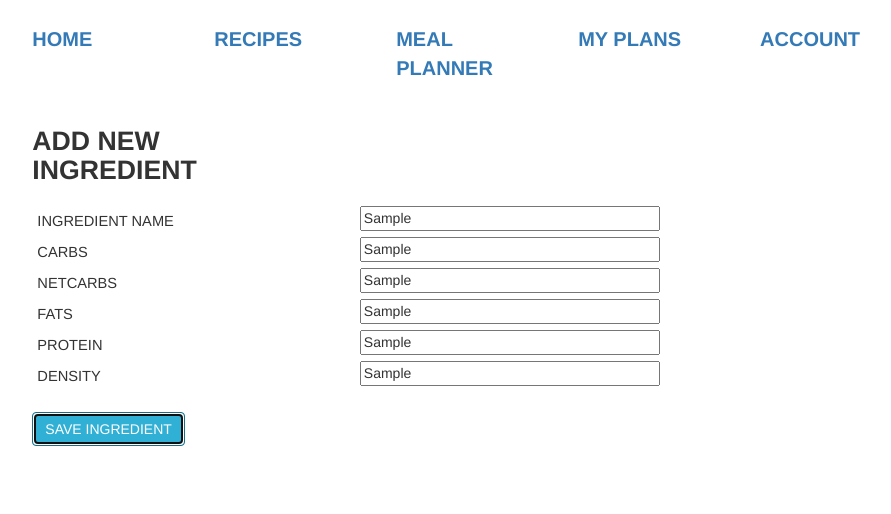
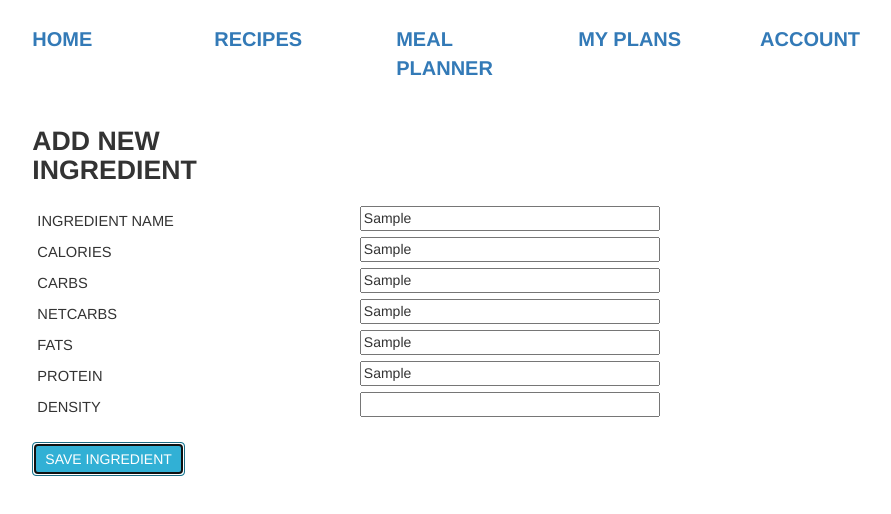
Before and after one commit to Rickmarges/MealPlannerFE, a plain HTML site: page addnewingredient.html in a window 1280 px wide. Both pictures are taken after typing "Sample", "Sample", "Sample", "Sample", "Sample", "Sample" into the empty fields and a click on the button "SAVE INGREDIENT". Shown: the whole page, without its empty margins (186-1077 px from the left). Drawn offline with nearby package versions, Linux system fonts and the light colour scheme; no server answers.

Commit message:
DRJ38 completed, add ingredient to DB page

```diff
--- a/addnewingredient.html
+++ b/addnewingredient.html
@@ -58,12 +58,15 @@
                 <input id="ingredient-name-input" class="input-recipe" required>
             </div>
         </div>
-        <!--private int calories;
-        private double carbs;
-        private double netCarbs;
-        private double fats;
-        private double protein;
-        private double density;-->
+        <div class="row">
+            <div class="col-sm-2"></div>
+            <div class="col-sm-3">
+                <label class="new-recipe-label" for="ingredient-calories-input">Calories</label>
+            </div>
+            <div class="col-sm-3">
+                <input id="ingredient-calories-input" class="input-recipe" required>
+            </div>
+        </div>
         <div class="row">
             <div class="col-sm-2"></div>
             <div class="col-sm-3">
@@ -116,7 +119,7 @@
         <div class="row">
             <div class="col-sm-2"></div>
             <div class="col-sm-3">
-                <button class="btn btn-info search" onclick="addRecipe()">Save ingredient</button>
+                <button class="btn btn-info search" onclick="addIngredientToDB()">Save ingredient</button>
             </div>
         </div>
 
--- a/script.js
+++ b/script.js
@@ -374,6 +374,40 @@ function addRecipe() {
 
 }
 
+function addIngredientToDB() {
+    var ingredient = {};
+    ingredient.id = 10;
+    ingredient.name = document.getElementById('ingredient-name-input').value;
+    ingredient.calories = document.getElementById('ingredient-calories-input').value;
+    ingredient.carbs = document.getElementById('ingredient-carbs-input').value;
+    ingredient.netcarbs = document.getElementById('ingredient-netcarbs-input').value;
+    ingredient.fats = document.getElementById('ingredient-fats-input').value;
+    ingredient.protein = document.getElementById('ingredient-protein-input').value;
+    ingredient.density = document.getElementById('ingredient-density-input').value;
+
+    var ingredientJSON = JSON.stringify(ingredient);
+    console.log(ingredientJSON);
+
+    //todo
+    var xhr = new XMLHttpRequest();
+    xhr.onreadystatechange = function () {
+        if (xhr.readyState === XMLHttpRequest.DONE) {
+            /* document.getElementById("added-ingredients").innerHTML += `
+            <tr>
+                <td>${recipeIngredient.amount}</td>
+                <td>${recipeIngredient.unit.toLowerCase()}</td>
+                <td>${ingredientName}</td>
+            </tr>
+            `;-->*/
+            location.reload();
+        }
+    }
+    xhr.open("post", url + "addingredienttodb", true);
+    xhr.setRequestHeader("Content-Type", "application/json");
+    xhr.send(ingredientJSON);
+}
+
+
 function getAllIngredients(newRecipe) {
     const urlParams = new URLSearchParams(window.location.search);
     const recipeIdParam = urlParams.get("id");
@@ -422,6 +456,7 @@ function addIngredients() {
     recipeIngredient.unit = document.getElementById("ingredient-unit").value;
     recipeIngredient.recipe = {};
     recipeIngredient.recipe.id = parseInt(recipeIdParam);
+
     ingredient = document.getElementById("ingredientList-input").value;
     ingredientId = ingredient.split(".")[0];
     ingredientName = ingredient.split(". ")[1];
@@ -449,6 +484,8 @@ function addIngredients() {
     xhr.send(recipeIngredientJson);
 }
 
+
+
 function isEmptyOrSpaces(str) {
     return str === null || str.match(/^ *$/) !== null;
 }
```
